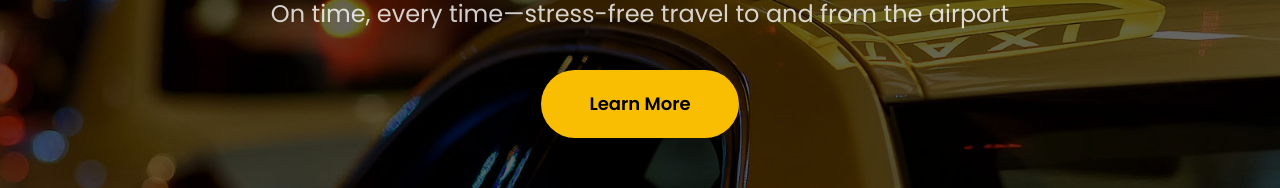
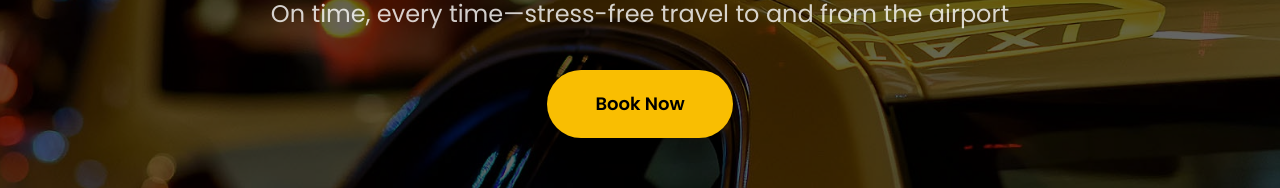
Before and after one commit to EnegixGlobal/Awesome-Goa-Taxi-Services, a React (Vite) app: page / in a window 1280 px wide. Shown: the part 442-630 px from the top of the page. Built offline with nearby package versions, Linux system fonts and the light colour scheme.

Commit message:
changed learn now to book now

```diff
--- a/src/components/HeroSlider.jsx
+++ b/src/components/HeroSlider.jsx
@@ -98,10 +98,10 @@ export default function HeroSlider() {
         </p>
         <div className="mt-8 sm:mt-10">
           <Link
-            to="/about"
+            to="/book"
             className="inline-block bg-brandYellow text-black font-semibold px-10 py-4 sm:px-12 sm:py-5 rounded-full text-base sm:text-lg shadow-pill hover:brightness-95 transition focus:outline-none focus:ring-2 focus:ring-brandYellow/60"
           >
-            Learn More
+            Book Now
           </Link>
         </div>
       </div>
```
